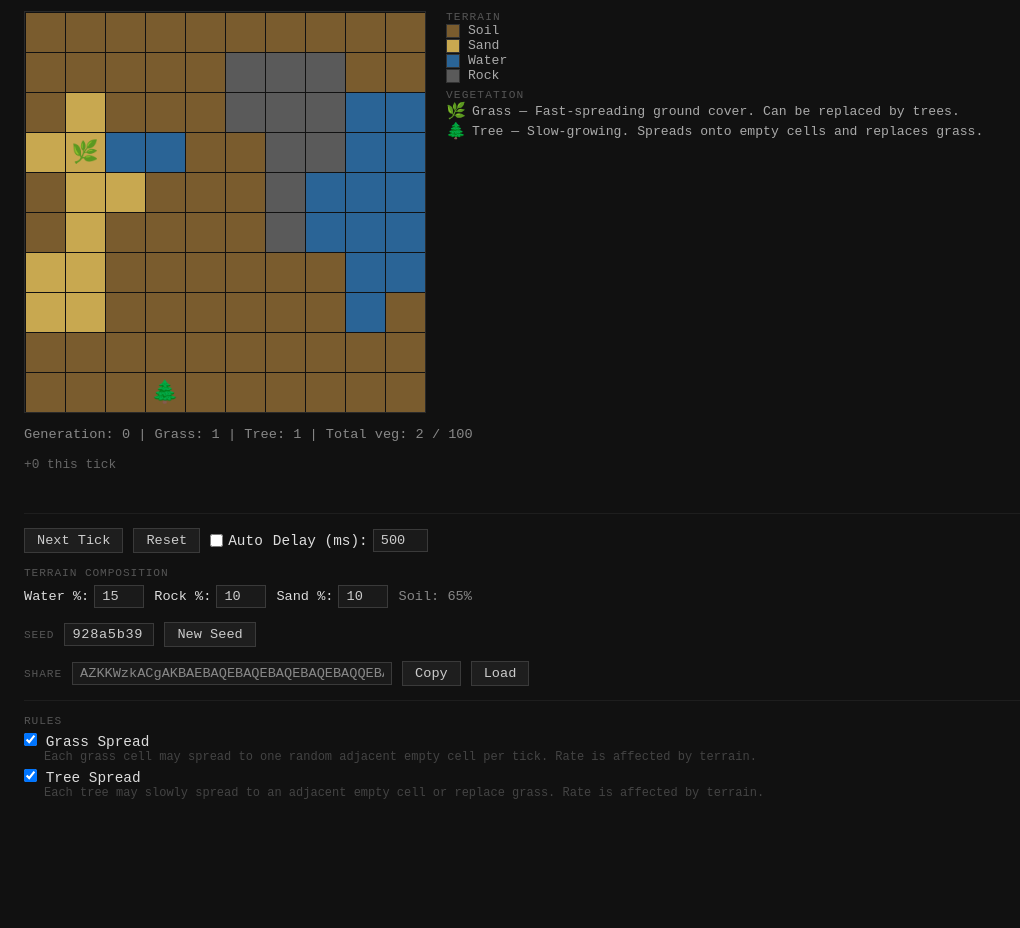
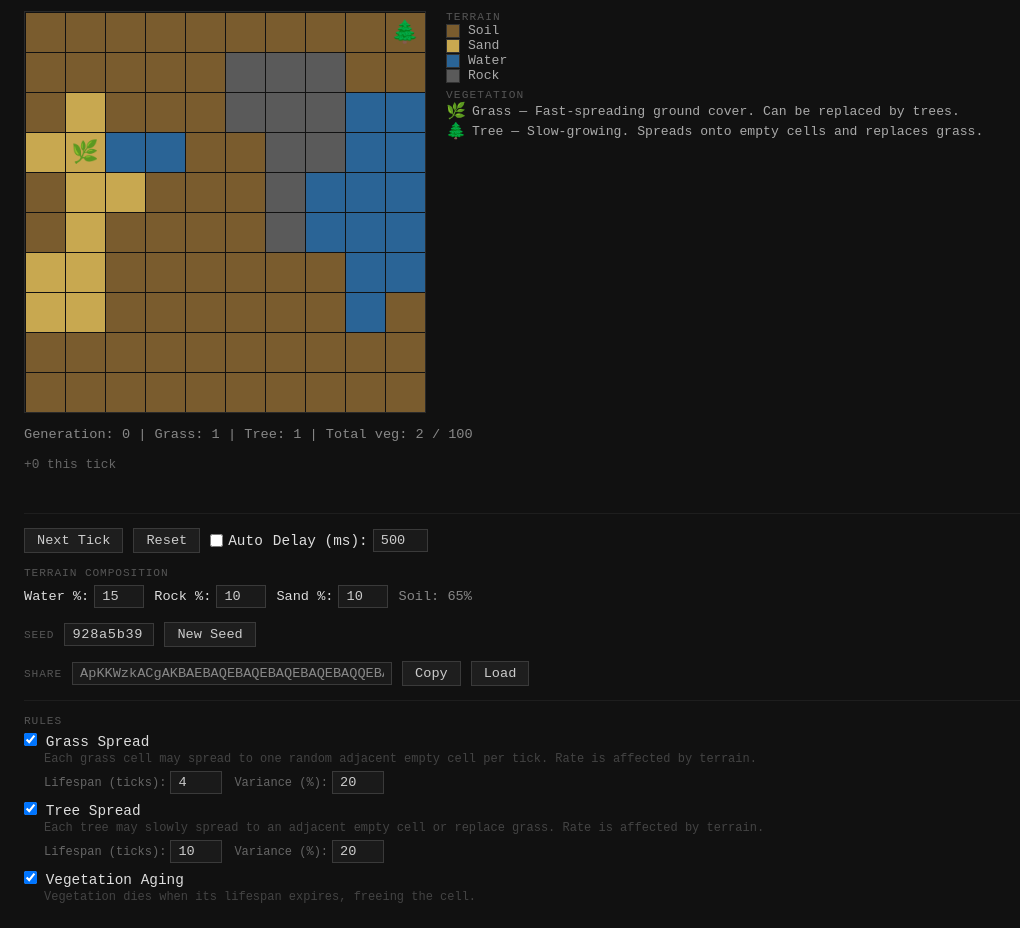
Before and after one commit to epimethrius/sign_of_life, a website built with Vite: page index.html in a window 1280 px wide. Shown: the part 49-977 px from the top of the page, without its empty margins (0-1020 px from the left). Before the commit the page ends 873 px from the top, so only its background shows below. Built offline with nearby package versions, Linux system fonts and the light colour scheme.

Commit message:
Entities lifespan added

```diff
--- a/index.html
+++ b/index.html
@@ -132,10 +132,14 @@
     #soil-pct { color: #888; min-width: 70px; }
 
     /* ── rules ── */
-    #rules-list { display: flex; flex-direction: column; gap: 5px; }
-    #rules-list label { cursor: pointer; font-size: 0.9rem; }
-    #rules-list label:hover { color: #fff; }
+    #rules-list { display: flex; flex-direction: column; gap: 8px; }
+    .rule-entry { display: flex; flex-direction: column; gap: 2px; }
+    .rule-entry > label { cursor: pointer; font-size: 0.9rem; }
+    .rule-entry > label:hover { color: #fff; }
     .rule-desc { font-size: 0.75rem; color: #444; margin-left: 20px; }
+    .rule-params { display: flex; gap: 12px; margin-left: 20px; margin-top: 3px; flex-wrap: wrap; }
+    .param-label { font-size: 0.75rem; color: #666; display: flex; align-items: center; gap: 4px; }
+    .param-input { width: 52px; }
 
     hr { border: none; border-top: 1px solid #1e1e1e; }
   </style>
--- a/src/actions.js
+++ b/src/actions.js
@@ -16,3 +16,17 @@ export function pickAction(actions, rng) {
   }
   return actions[actions.length - 1].action;
 }
+
+/**
+ * Computes a randomized lifespan around a base value.
+ * The actual lifespan is drawn uniformly from [base*(1-variance), base*(1+variance)].
+ *
+ * @param {number} base      Base lifespan in ticks (e.g. 4 for grass).
+ * @param {number} variance  Fractional spread, e.g. 0.2 = ±20%.
+ * @param {function(): number} rng
+ * @returns {number} lifespan in whole ticks, minimum 1.
+ */
+export function computeLifespan(base, variance, rng) {
+  const delta = base * variance;
+  return Math.max(1, Math.round(base + (rng() * 2 - 1) * delta));
+}
--- a/src/grid.js
+++ b/src/grid.js
@@ -27,9 +27,13 @@ export class Grid {
     this.height = height;
     this.size   = width * height;
 
-    // Structure of Arrays — one Uint8Array per layer.
-    // Future trait arrays (energy[], age[], etc.) go here as separate typed arrays.
-    this.layers = Array.from({ length: NUM_LAYERS }, () => new Uint8Array(this.size));
+    // Structure of Arrays — one typed array per property per layer.
+    // types[layer]    Uint8Array  — entity type (0 = EMPTY)
+    // age[layer]      Uint16Array — ticks this entity has been alive
+    // lifespan[layer] Uint16Array — max ticks before the entity dies (0 = immortal)
+    this.layers   = Array.from({ length: NUM_LAYERS }, () => new Uint8Array(this.size));
+    this.age      = Array.from({ length: NUM_LAYERS }, () => new Uint16Array(this.size));
+    this.lifespan = Array.from({ length: NUM_LAYERS }, () => new Uint16Array(this.size));
   }
 
   // ── Core accessors ───────────────────────────────────────────────────────────
@@ -38,8 +42,33 @@ export class Grid {
     return this.layers[layer][y * this.width + x];
   }
 
+  /**
+   * Low-level write. Does NOT touch age/lifespan.
+   * Use for terrain and direct overrides. Use place() for living entities.
+   */
   set(x, y, state, layer = LAYER_VEGETATION) {
     this.layers[layer][y * this.width + x] = state;
+  }
+
+  /**
+   * Place a living entity: sets its type, resets age to 0, and assigns lifespan.
+   * Pass lifespan = 0 to make the entity immortal (no aging).
+   */
+  place(x, y, state, layer, lifespan = 0) {
+    const i = y * this.width + x;
+    this.layers[layer][i]   = state;
+    this.age[layer][i]      = 0;
+    this.lifespan[layer][i] = lifespan;
+  }
+
+  /**
+   * Remove a living entity: clears type, age, and lifespan.
+   */
+  kill(x, y, layer) {
+    const i = y * this.width + x;
+    this.layers[layer][i]   = EMPTY;
+    this.age[layer][i]      = 0;
+    this.lifespan[layer][i] = 0;
   }
 
   inBounds(x, y) {
@@ -51,12 +80,6 @@ export class Grid {
   /**
    * Returns [x, y] pairs of 4-neighbours where the given layer is EMPTY
    * or matches one of the replaceableStates.
-   *
-   * @param {number} x
-   * @param {number} y
-   * @param {number} layer
-   * @param {number[]} replaceableStates  Entity states that may be overwritten.
-   * @returns {[number, number][]}
    */
   spreadTargets(x, y, layer = LAYER_VEGETATION, replaceableStates = []) {
     const result = [];
@@ -95,9 +118,15 @@ export class Grid {
 
   clearLayer(layer) {
     this.layers[layer].fill(EMPTY);
+    this.age[layer].fill(0);
+    this.lifespan[layer].fill(0);
   }
 
   clearAll() {
-    for (const arr of this.layers) arr.fill(EMPTY);
+    for (let l = 0; l < NUM_LAYERS; l++) {
+      this.layers[l].fill(EMPTY);
+      this.age[l].fill(0);
+      this.lifespan[l].fill(0);
+    }
   }
 }
--- a/src/main.js
+++ b/src/main.js
@@ -4,6 +4,7 @@ import { Loop } from './loop.js';
 import { StatsBuffer } from './stats.js';
 import { createRuleRegistry } from './rules/index.js';
 import { createRng, randomSeed, seedToHex, hexToSeed } from './rng.js';
+import { computeLifespan } from './actions.js';
 import { encodeWorld, decodeWorld } from './serializer.js';
 import { generateTerrain } from './terrain-gen.js';
 import { ALL_TERRAINS } from './terrains/index.js';
@@ -125,14 +126,23 @@ function init(seed) {
   renderer.draw();
 }
 
-/** Place one cell of `entityType` on the given layer, avoiding water and existing occupied cells. */
+/**
+ * Place one seed cell of `entityType` on the given layer, avoiding water and
+ * already-occupied cells. Assigns a randomised lifespan from the entity's rule.
+ */
 function _seedEntity(grid, entityType, layer, rng) {
+  // Find the rule that owns this entity type to read its lifespan params.
+  const rule = rules.rules.find(r => r.entity?.typeId === entityType && r.entity?.layer === layer);
+  const baseLifespan    = rule?.entity?.baseLifespan    ?? 0;
+  const lifespanVariance = rule?.entity?.lifespanVariance ?? 0;
+
   for (let attempt = 0; attempt < 200; attempt++) {
     const x = Math.floor(rng() * WIDTH);
     const y = Math.floor(rng() * HEIGHT);
     if (grid.get(x, y, LAYER_TERRAIN) === WATER) continue;
     if (grid.get(x, y, layer) !== 0) continue;
-    grid.set(x, y, entityType, layer);
+    const ls = baseLifespan > 0 ? computeLifespan(baseLifespan, lifespanVariance, rng) : 0;
+    grid.place(x, y, entityType, layer, ls);
     return;
   }
 }
@@ -225,6 +235,8 @@ btnLoad.addEventListener('click', () => {
     const decoded = decodeWorld(shareInput.value.trim());
     for (let l = 0; l < decoded.layers.length && l < grid.layers.length; l++) {
       grid.layers[l].set(decoded.layers[l]);
+      grid.age[l].fill(0);
+      if (decoded.lifespans?.[l]) grid.lifespan[l].set(decoded.lifespans[l]);
     }
     rules.setEnabledByIndices(decoded.enabledRuleIndices);
     rebuildRuleCheckboxes();
@@ -256,6 +268,9 @@ function rebuildRuleCheckboxes() {
   rulesList.innerHTML = '';
   for (const rule of rules.rules) {
     const wrapper  = document.createElement('div');
+    wrapper.className = 'rule-entry';
+
+    // Enable/disable checkbox + rule name
     const lbl      = document.createElement('label');
     const checkbox = document.createElement('input');
     checkbox.type    = 'checkbox';
@@ -264,12 +279,54 @@ function rebuildRuleCheckboxes() {
     lbl.appendChild(checkbox);
     lbl.appendChild(document.createTextNode(` ${rule.name}`));
     wrapper.appendChild(lbl);
+
+    // Description
     const desc = document.createElement('div');
     desc.className   = 'rule-desc';
     desc.textContent = rule.description;
     wrapper.appendChild(desc);
+
+    // Lifespan params — only for entity rules that have a baseLifespan
+    if (rule.entity?.baseLifespan !== undefined) {
+      const params = document.createElement('div');
+      params.className = 'rule-params';
+
+      params.appendChild(_makeNumberInput(
+        'Lifespan (ticks)',
+        rule.entity.baseLifespan,
+        1, 9999,
+        v => { rule.entity.baseLifespan = v; }
+      ));
+      params.appendChild(_makeNumberInput(
+        'Variance (%)',
+        Math.round(rule.entity.lifespanVariance * 100),
+        0, 100,
+        v => { rule.entity.lifespanVariance = v / 100; }
+      ));
+
+      wrapper.appendChild(params);
+    }
+
     rulesList.appendChild(wrapper);
   }
+}
+
+function _makeNumberInput(labelText, initialValue, min, max, onChange) {
+  const wrap  = document.createElement('label');
+  wrap.className = 'param-label';
+  const input = document.createElement('input');
+  input.type  = 'number';
+  input.className = 'param-input';
+  input.value = initialValue;
+  input.min   = min;
+  input.max   = max;
+  input.addEventListener('change', () => {
+    const v = parseFloat(input.value);
+    if (!isNaN(v)) onChange(v);
+  });
+  wrap.appendChild(document.createTextNode(labelText + ': '));
+  wrap.appendChild(input);
+  return wrap;
 }
 
 // ── Legend ────────────────────────────────────────────────────────────────────
--- a/src/rules/grass-spread.js
+++ b/src/rules/grass-spread.js
@@ -1,32 +1,32 @@
 import { GRASS, LAYER_VEGETATION, LAYER_TERRAIN } from '../grid.js';
-import { pickAction } from '../actions.js';
+import { pickAction, computeLifespan } from '../actions.js';
 import { effectOf } from '../terrains/index.js';
 
 export default {
   id: 'grass-spread',
 
-  // Entity metadata used by renderer and legend.
+  // Entity metadata used by renderer, legend, and aging rule.
   entity: {
-    typeId: GRASS,
-    layer:  LAYER_VEGETATION,
-    name:   'Grass',
-    icon:   '🌿',
-    description: 'Fast-spreading ground cover. Can be replaced by trees.',
+    typeId:          GRASS,
+    layer:           LAYER_VEGETATION,
+    name:            'Grass',
+    icon:            '🌿',
+    description:     'Fast-spreading ground cover. Can be replaced by trees.',
+    baseLifespan:    4,    // ticks — adjustable in UI
+    lifespanVariance: 0.2, // ±20% — adjustable in UI
   },
 
   name: 'Grass Spread',
   description: 'Each grass cell may spread to one random adjacent empty cell per tick. Rate is affected by terrain.',
 
-  /**
-   * Action weights. SPREAD probability can be tuned; IDLE = do nothing.
-   * Terrain effects further scale the actual spread chance.
-   */
   actions: [
     { action: 'SPREAD', weight: 0.85 },
     { action: 'IDLE',   weight: 0.15 },
   ],
 
   apply(grid, rng) {
+    const { baseLifespan, lifespanVariance } = this.entity;
+
     // Snapshot positions before writing so newly placed grass
     // does not spread again in the same tick.
     const cells = [];
@@ -39,17 +39,17 @@ export default {
     for (const [x, y] of cells) {
       if (pickAction(this.actions, rng) === 'IDLE') continue;
 
-      // Terrain modulates the effective spread chance.
+      // Terrain at source modulates spread probability.
       const terrainChance = effectOf(grid.get(x, y, LAYER_TERRAIN), 'grassSpreadChance');
       if (rng() > terrainChance) continue;
 
-      // Grass only spreads to empty cells where the target terrain permits it.
+      // Only spread to cells where the target terrain also permits grass.
       const targets = grid.spreadTargets(x, y, LAYER_VEGETATION, [])
         .filter(([nx, ny]) => effectOf(grid.get(nx, ny, LAYER_TERRAIN), 'grassSpreadChance') > 0);
       if (targets.length === 0) continue;
 
       const [nx, ny] = targets[Math.floor(rng() * targets.length)];
-      grid.set(nx, ny, GRASS, LAYER_VEGETATION);
+      grid.place(nx, ny, GRASS, LAYER_VEGETATION, computeLifespan(baseLifespan, lifespanVariance, rng));
     }
   },
 };
--- a/src/rules/tree-spread.js
+++ b/src/rules/tree-spread.js
@@ -1,32 +1,32 @@
 import { TREE, GRASS, LAYER_VEGETATION, LAYER_TERRAIN } from '../grid.js';
-import { pickAction } from '../actions.js';
+import { pickAction, computeLifespan } from '../actions.js';
 import { effectOf } from '../terrains/index.js';
 
 export default {
   id: 'tree-spread',
 
-  // Entity metadata used by renderer and legend.
+  // Entity metadata used by renderer, legend, and aging rule.
   entity: {
-    typeId: TREE,
-    layer:  LAYER_VEGETATION,
-    name:   'Tree',
-    icon:   '🌲',
-    description: 'Slow-growing. Spreads onto empty cells and replaces grass.',
+    typeId:          TREE,
+    layer:           LAYER_VEGETATION,
+    name:            'Tree',
+    icon:            '🌲',
+    description:     'Slow-growing. Spreads onto empty cells and replaces grass.',
+    baseLifespan:    10,   // ticks — adjustable in UI
+    lifespanVariance: 0.2, // ±20% — adjustable in UI
   },
 
   name: 'Tree Spread',
   description: 'Each tree may slowly spread to an adjacent empty cell or replace grass. Rate is affected by terrain.',
 
-  /**
-   * Trees are slow: high IDLE weight keeps spread infrequent.
-   * Terrain effects further scale the spread chance.
-   */
   actions: [
     { action: 'SPREAD', weight: 0.25 },
     { action: 'IDLE',   weight: 0.75 },
   ],
 
   apply(grid, rng) {
+    const { baseLifespan, lifespanVariance } = this.entity;
+
     // Snapshot before writing so newly placed trees don't spread in the same tick.
     const cells = [];
     for (let y = 0; y < grid.height; y++) {
@@ -38,18 +38,18 @@ export default {
     for (const [x, y] of cells) {
       if (pickAction(this.actions, rng) === 'IDLE') continue;
 
-      // Terrain modulates the effective spread chance.
+      // Terrain at source modulates spread probability.
       const terrainChance = effectOf(grid.get(x, y, LAYER_TERRAIN), 'treeSpreadChance');
       if (rng() > terrainChance) continue;
 
       // Trees can spread to empty cells OR replace grass,
-      // but only where the target terrain permits it (treeSpreadChance > 0).
+      // but only where the target terrain permits trees.
       const targets = grid.spreadTargets(x, y, LAYER_VEGETATION, [GRASS])
         .filter(([nx, ny]) => effectOf(grid.get(nx, ny, LAYER_TERRAIN), 'treeSpreadChance') > 0);
       if (targets.length === 0) continue;
 
       const [nx, ny] = targets[Math.floor(rng() * targets.length)];
-      grid.set(nx, ny, TREE, LAYER_VEGETATION);
+      grid.place(nx, ny, TREE, LAYER_VEGETATION, computeLifespan(baseLifespan, lifespanVariance, rng));
     }
   },
 };
--- /dev/null
+++ b/src/rules/vegetation-aging.js
@@ -0,0 +1,30 @@
+import { EMPTY, LAYER_VEGETATION } from '../grid.js';
+
+export default {
+  id: 'vegetation-aging',
+  entity: null, // not an entity rule — no icon or legend entry
+  name: 'Vegetation Aging',
+  description: 'Vegetation dies when its lifespan expires, freeing the cell.',
+
+  // No action dispatch — runs unconditionally on every occupied cell.
+  actions: [],
+
+  apply(grid /*, rng — not needed */) {
+    const types    = grid.layers[LAYER_VEGETATION];
+    const age      = grid.age[LAYER_VEGETATION];
+    const lifespan = grid.lifespan[LAYER_VEGETATION];
+
+    for (let i = 0; i < grid.size; i++) {
+      if (types[i] === EMPTY) continue;
+
+      age[i]++;
+
+      // lifespan === 0 means immortal (e.g. manually painted or unaged entity).
+      if (lifespan[i] > 0 && age[i] >= lifespan[i]) {
+        types[i]    = EMPTY;
+        age[i]      = 0;
+        lifespan[i] = 0;
+      }
+    }
+  },
+};
--- a/src/serializer.js
+++ b/src/serializer.js
@@ -1,21 +1,26 @@
 import { NUM_LAYERS } from './grid.js';
-import { seedToHex } from './rng.js';
 
-const VERSION = 1;
+// Bump version when the binary layout changes.
+const VERSION = 2;
 
 // ── Encode ────────────────────────────────────────────────────────────────────
 //
-// Binary layout:
-//   [0]      version (uint8)
-//   [1..4]   seed    (uint32 big-endian)
-//   [5..6]   width   (uint16 big-endian)
-//   [7..8]   height  (uint16 big-endian)
-//   [9]      numLayers (uint8)
-//   [10..]   layer data: numLayers × (width × height) bytes
+// Binary layout (version 2):
+//   [0]      version    (uint8)
+//   [1..4]   seed       (uint32 big-endian)
+//   [5..6]   width      (uint16 big-endian)
+//   [7..8]   height     (uint16 big-endian)
+//   [9]      numLayers  (uint8)
+//   per layer:
+//     [w*h]     types    (uint8 per cell)
+//     [w*h * 2] lifespan (uint16 big-endian per cell)
 //   [n]      numEnabledRules (uint8)
-//   [n+1..]  enabled rule indices (one uint8 each)
+//   [n+1..]  enabled rule indices (uint8 each)
 //
-// The result is base64url-encoded (no padding, URL-safe).
+// age[] is NOT serialized — at the initial state (what share strings capture)
+// all entities have age = 0.
+//
+// Result is base64url-encoded (no padding, URL-safe).
 
 export function encodeWorld(grid, seed, ruleRegistry) {
   const { width, height, size } = grid;
@@ -24,23 +29,29 @@ export function encodeWorld(grid, seed, ruleRegistry) {
     .filter(i => i >= 0);
 
   const totalBytes =
-    1 + 4 + 2 + 2 + 1          // header
-    + NUM_LAYERS * size         // layer data
-    + 1 + enabledIndices.length; // rule config
+    1 + 4 + 2 + 2 + 1                       // header
+    + NUM_LAYERS * (size + size * 2)         // types (1B) + lifespan (2B) per layer
+    + 1 + enabledIndices.length;             // rule config
 
   const buf  = new Uint8Array(totalBytes);
   const view = new DataView(buf.buffer);
   let pos = 0;
 
   buf[pos++] = VERSION;
-  view.setUint32(pos, seed, false); pos += 4;
+  view.setUint32(pos, seed, false);   pos += 4;
   view.setUint16(pos, width,  false); pos += 2;
   view.setUint16(pos, height, false); pos += 2;
   buf[pos++] = NUM_LAYERS;
 
   for (let l = 0; l < NUM_LAYERS; l++) {
+    // types
     buf.set(grid.layers[l], pos);
     pos += size;
+    // lifespan (uint16 → 2 bytes each)
+    for (let i = 0; i < size; i++) {
+      view.setUint16(pos, grid.lifespan[l][i], false);
+      pos += 2;
+    }
   }
 
   buf[pos++] = enabledIndices.length;
@@ -50,9 +61,6 @@ export function encodeWorld(grid, seed, ruleRegistry) {
 }
 
 // ── Decode ────────────────────────────────────────────────────────────────────
-//
-// Returns { seed, width, height, layers: Uint8Array[], enabledRuleIndices: number[] }
-// Throws if the string is malformed or the version is unknown.
 
 export function decodeWorld(str) {
   const buf  = fromBase64Url(str);
@@ -60,7 +68,7 @@ export function decodeWorld(str) {
   let pos = 0;
 
   const version = buf[pos++];
-  if (version !== VERSION) throw new Error(`Unknown world version: ${version}`);
+  if (version !== VERSION) throw new Error(`Unknown world version: ${version} (expected ${VERSION})`);
 
   const seed      = view.getUint32(pos, false); pos += 4;
   const width     = view.getUint16(pos, false); pos += 2;
@@ -68,10 +76,20 @@ export function decodeWorld(str) {
   const numLayers = buf[pos++];
   const size      = width * height;
 
-  const layers = [];
+  const layers   = [];
+  const lifespans = [];
+
   for (let l = 0; l < numLayers; l++) {
+    // types
     layers.push(buf.slice(pos, pos + size));
     pos += size;
+    // lifespan
+    const ls = new Uint16Array(size);
+    for (let i = 0; i < size; i++) {
+      ls[i] = view.getUint16(pos, false);
+      pos += 2;
+    }
+    lifespans.push(ls);
   }
 
   const numEnabled = buf[pos++];
@@ -80,7 +98,7 @@ export function decodeWorld(str) {
     enabledRuleIndices.push(buf[pos++]);
   }
 
-  return { seed, width, height, layers, enabledRuleIndices };
+  return { seed, width, height, layers, lifespans, enabledRuleIndices };
 }
 
 // ── Base64url helpers ─────────────────────────────────────────────────────────
```
Also changed, not shown: src/rules/index.js (+7 -3 lines).
